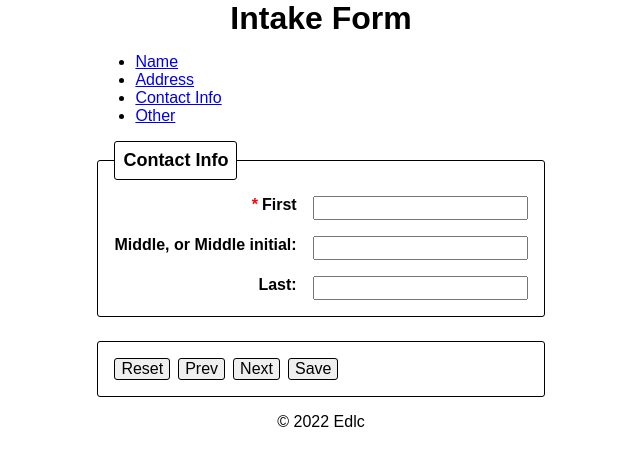
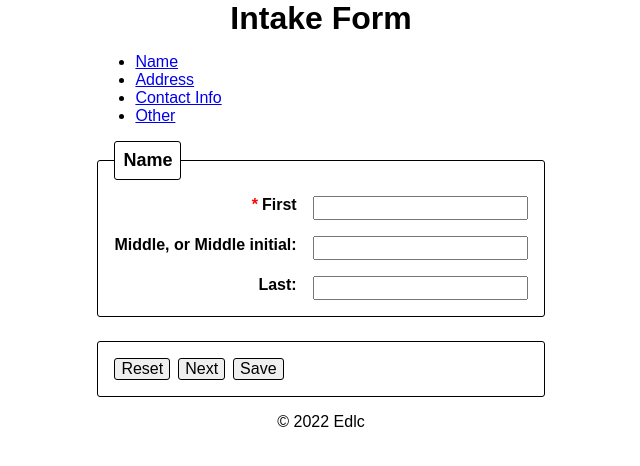
Before and after one commit to elycruz/react-form-wizard-2022, a Next.js app: page / in a window 1280 px wide. Shown: the top 466 px of the page, without its empty margins (319-959 px from the left). Built offline with nearby package versions, Linux system fonts and the light colour scheme.

Commit message:
Backup on 'pages' refactor.

```diff
--- /dev/null
+++ b/pages/[fieldset].tsx
@@ -0,0 +1,53 @@
+import * as React from "react";
+import {IntakeFormLayout} from "../src/components/intake-form-layout";
+import {NextRouter, useRouter} from "next/router";
+import {WithRouterProps} from "next/dist/client/with-router";
+import {fieldsetConfigsByName} from '../src/data/fieldsetConfigs';
+import {lazy, Suspense} from "react";
+import {ucaseFirst} from "../src/utils";
+import dynamic from "next/dynamic";
+
+export interface IndexPageProps extends WithRouterProps {
+}
+
+const NameFields = dynamic(() => import('../src/components/name-fields')
+    .then(rslt => rslt.NameFields)),
+
+  AddressFields = dynamic(() => import('../src/components/address-fields')
+    .then(rslt => rslt.AddressFields)),
+
+  ContactFields = dynamic(() => import('../src/components/contact-fields')
+    .then(rslt => rslt.ContactFields)),
+
+  OtherFields = dynamic(() => import('../src/components/other-fields')
+    .then(rslt => rslt.OtherFields)),
+
+  fieldComponents = {NameFields, AddressFields, ContactFields, OtherFields}
+;
+
+
+function IndexPage() {
+  const {query: {fieldsetName = 'name'}} = useRouter() as NextRouter;
+  const fieldsetConfig = fieldsetConfigsByName[fieldsetName as string],
+
+    // Enable "lazy load" for target "Fields" component
+    FieldsComponent = fieldComponents[ucaseFirst(fieldsetName as string) + 'Fields'];
+
+  return (
+    <React.Fragment>
+      <IntakeFormLayout name={fieldsetConfig.name}
+                        prevPage={fieldsetConfig.prev}
+                        nextPage={fieldsetConfig.next}
+                        action={`intake-form/${fieldsetConfig.name}`}>
+        <fieldset className="x-fieldset--grid-2 x-grid">
+          <legend>{fieldsetConfig.legend}</legend>
+          <Suspense>
+            <FieldsComponent />
+          </Suspense>
+        </fieldset>
+      </IntakeFormLayout>
+    </React.Fragment>
+  );
+}
+
+export default IndexPage;
--- a/pages/api/intake-form/[fieldset].ts
+++ b/pages/api/intake-form/[fieldset].ts
@@ -1,8 +1,47 @@
+import {AddressData, ContactInfoData, NameData, OtherData} from "../../../src/data/models";
+import {ADDRESS_SYMBOL, CONTACT_INFO_SYMBOL, NAME_SYMBOL, OTHER_SYMBOL} from "../../../src/data/constants";
+
 export default function intakeFormHandler(req, res) {
-  const {query} = req
+  const {query: {fieldsetName}} = req;
+  if (!fieldsetName || !Object.hasOwn(intakeFormHandler, fieldsetName)) {
+    return res.status(404).json({
+      error: 'Endpoint not found'
+    });
+  }
+
   switch (req.method) {
+    case 'POST':
+      // Pseudo:
+      // Perform data validation
+      //   If validation success add/set entry into memory store
+      //   Return CREATED status with success message
+      //   If validation failed return NOT_ALLOWED response status with message
+      break;
+    case 'PUT':
+      break;
+    case'GET':
+      break;
+    case 'DELETE':
+      break;
+    default:
+      break;
+  }
 
-  }
-  console.log(query.fieldset);
+  console.log('index');
   return res.status(200).json({hello: 'hello'});
-}
+};
+
+const handleNameFieldset = (data: NameData) => {
+  },
+  handleAddressFieldset = (data: AddressData) => {
+  },
+  handleContactInfoFieldset = (data: ContactInfoData) => {
+  },
+  handleOtherFieldset = (data: OtherData) => {
+  },
+  intakeFormHandlers = {
+    [NAME_SYMBOL]: handleNameFieldset,
+    [ADDRESS_SYMBOL]: handleAddressFieldset,
+    [CONTACT_INFO_SYMBOL]: handleContactInfoFieldset,
+    [OTHER_SYMBOL]: handleOtherFieldset,
+  };
--- a/pages/api/intake-form/index.ts
+++ b/pages/api/intake-form/index.ts
@@ -1,47 +1 @@
-import {AddressData, ContactInfoData, NameData, OtherData} from "../../../src/data/models";
-import {ADDRESS_SYMBOL, CONTACT_INFO_SYMBOL, NAME_SYMBOL, OTHER_SYMBOL} from "../../../src/data/constants";
-
-export default function intakeFormHandler(req, res) {
-  const {query: {fieldsetName}} = req;
-  if (!fieldsetName || !Object.hasOwn(intakeFormHandler, fieldsetName)) {
-    return res.status(404).json({
-      error: 'Endpoint not found'
-    });
-  }
-
-  switch (req.method) {
-    case 'POST':
-      // Pseudo:
-      // Perform data validation
-      //   If validation success add/set entry into memory store
-      //   Return CREATED status with success message
-      //   If validation failed return NOT_ALLOWED response status with message
-      break;
-    case 'PUT':
-      break;
-    case'GET':
-      break;
-    case 'DELETE':
-      break;
-    default:
-      break;
-  }
-
-  console.log('index');
-  return res.status(200).json({hello: 'hello'});
-};
-
-const handleNameFieldset = (data: NameData) => {
-  },
-  handleAddressFieldset = (data: AddressData) => {
-  },
-  handleContactInfoFieldset = (data: ContactInfoData) => {
-  },
-  handleOtherFieldset = (data: OtherData) => {
-  },
-  intakeFormHandlers = {
-    [NAME_SYMBOL]: handleNameFieldset,
-    [ADDRESS_SYMBOL]: handleAddressFieldset,
-    [CONTACT_INFO_SYMBOL]: handleContactInfoFieldset,
-    [OTHER_SYMBOL]: handleOtherFieldset,
-  };
+export {default} from './[fieldset]';
--- a/pages/index.tsx
+++ b/pages/index.tsx
@@ -1,39 +1 @@
-import * as React from "react";
-import {IntakeFormLayout} from "../src/components/intake-form-layout";
-import {withRouter} from "next/router";
-import {NameFields} from "../src/components/name-fields";
-import {WithRouterProps} from "next/dist/client/with-router";
-import {ADDRESS_SYMBOL, CONTACT_INFO_SYMBOL, NAME_SYMBOL, OTHER_SYMBOL} from "../src/data/constants";
-
-// const AddressFields = () => import("../src/components/address-fields")
-//     .then(({AddressFields}) => AddressFields),
-//
-//   ContactFields = () => import("../src/components/contact-fields")
-//     .then(({ContactFields}) => ContactFields),
-//
-//   NameFields = () => import("../src/components/name-fields")
-//     .then(({NameFields}) => NameFields),
-//
-//   OtherFields = () => import("../src/components/other-fields")
-//     .then(({OtherFields}) => OtherFields)
-// ;
-
-class IndexPage extends React.Component<WithRouterProps> {
-  render() {
-    return (
-      <React.Fragment>
-        <IntakeFormLayout name={NAME_SYMBOL}
-                          prevPage={ADDRESS_SYMBOL}
-                          nextPage={OTHER_SYMBOL}
-                          action={CONTACT_INFO_SYMBOL}>
-          <fieldset className="x-fieldset--grid-2 x-grid">
-            <legend>Contact Info</legend>
-            <NameFields/>
-          </fieldset>
-        </IntakeFormLayout>
-      </React.Fragment>
-    );
-  }
-}
-
-export default withRouter(IndexPage);
+export { default } from './[fieldset]';
--- a/src/App.tsx
+++ b/src/App.tsx
@@ -2,15 +2,13 @@ import * as React from 'react';
 import {PropsWithChildren, ReactNode} from "react";
 import Link from 'next/link'
 
-import fieldsetsRequirements from "./data/intake-form.json";
+import {fieldsetsList} from "./data/fieldsetConfigs";
 import {IntakeFormData} from "./data/models";
 
 export interface FieldsetConfig {
   order?: number;
   legend?: string;
 }
-
-const fieldsetsData = Object.assign({}, fieldsetsRequirements.fieldsets) as { [index: string]: FieldsetConfig };
 
 interface AppProps extends PropsWithChildren {
 }
@@ -34,8 +32,8 @@ export class App extends React.Component<AppProps, any> {
         <div>
           <ul>
             {
-              Object.keys(fieldsetsData).map((k) => (
-                <li key={k}><Link href={`/${k}`}>{fieldsetsData[k].legend}</Link></li>
+              fieldsetsList.map((k) => (
+                <li key={`${k.name}-fieldset`}><Link href={`/${k.name}`}>{k.legend}</Link></li>
               ))
             }
           </ul>
--- a/src/components/intake-form-layout.tsx
+++ b/src/components/intake-form-layout.tsx
@@ -2,7 +2,6 @@ import * as React from "react";
 import {NextPrevAndSaveButtons} from "./next-prev-and-save-buttons";
 import {FormEventHandler, MouseEventHandler} from "react";
 import {IntakeFormData} from "../data/models";
-import intakeFormConfig from "../data/intake-form.json";
 
 export interface IntakeFormLayoutProps extends React.PropsWithChildren {
   name?: string,
@@ -20,13 +19,13 @@ export class IntakeFormLayout extends React.Component<IntakeFormLayoutProps> {
   state = {} as IntakeFormData;
 
   onSubmit = (e: SubmitEvent): void => {
-    const form = e.currentTarget as HTMLFormElement;
+/*    const form = e.currentTarget as HTMLFormElement;
     e.preventDefault();
     this.setState({
       [form.name]:
         Object.fromEntries(new FormData(form).entries()) as unknown as any
     });
-    console.log(this.state);
+    console.log(this.state);*/
 /*,
       elm = e.target as HTMLButtonElement;
 
--- a/src/data/fieldsetConfigs.ts
+++ b/src/data/fieldsetConfigs.ts
@@ -3,9 +3,16 @@ import {Fieldset} from "./models";
 
 export const fieldsetsList = intakeFormConfig.fieldsets as Fieldset[],
 
-  fieldsetConfigsByName = fieldsetsList.reduce((agg, field) => {
-    agg[field.name] = field;
-    return agg;
-  }, {})
-
-;
+  fieldsetConfigsByName = (() => {
+    const lastIndex = fieldsetsList.length - 1;
+    return fieldsetsList.reduce((agg, field, i) => {
+      const prev = fieldsetsList[!i ? i : i - 1],
+        next = fieldsetsList[i !== lastIndex ? i + 1 : i];
+      agg[field.name] = {
+        ...field,
+        prev: prev !== field ? prev.name : null,
+        next: next !== field ? next.name : null
+      };
+      return agg;
+    }, {}) as {[index: string]: Fieldset};
+  })();
--- a/src/data/models.ts
+++ b/src/data/models.ts
@@ -37,5 +37,8 @@ export interface Field {
 
 export interface Fieldset extends Field {
   legend?: string;
-  fields?: {[index: string]: Field}
+  fields?: { [index: string]: Field },
+  action?: string,
+  next?: string, // Next fieldset name
+  prev?: string // Prev. ""
 }
--- a/src/utils/index.ts
+++ b/src/utils/index.ts
@@ -1,2 +1,9 @@
-export const isset = x => x !== null && x !== undefined
+export const isset = x => x !== null && x !== undefined,
+
+  {log, error, warn} = console,
+
+  peek = (...args: any[]): any => (log(...args), args.pop()),
+
+  ucaseFirst = (xs: string) => xs[0].toUpperCase() + xs.slice(1)
+
 ;
```
Also changed, not shown: pages/name.tsx (+9 -6 lines).
